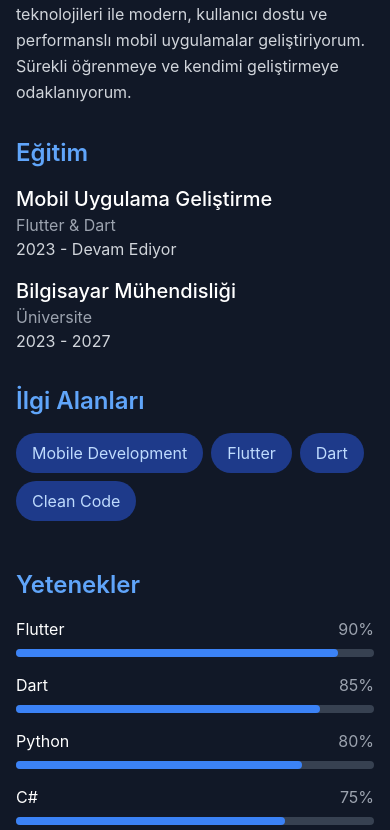
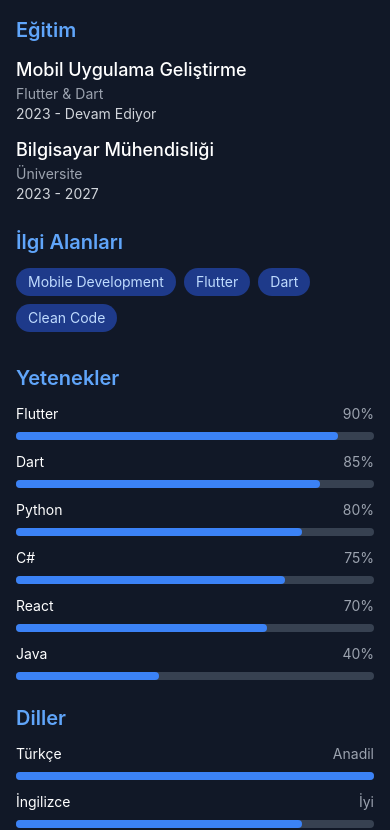
Before and after one commit to azizberattastan/kisisel_portfolyo, a React (Create React App) app: page / in a window 390 px wide. Shown: the part 1217-2047 px from the top of the page. Built offline with nearby package versions, Linux system fonts and the light colour scheme.

Commit message:
kisisel portfolyo

```diff
--- a/src/pages/About.js
+++ b/src/pages/About.js
@@ -2,16 +2,16 @@ import React from 'react';
 
 const About = () => {
   return (
-    <section id="about" className="py-20 bg-gray-900">
-      <div className="max-w-7xl mx-auto px-4">
-        <h2 className="text-4xl font-bold text-white mb-12 text-center">Hakkımda</h2>
+    <section id="about" className="py-10 md:py-20 bg-gray-900">
+      <div className="max-w-7xl mx-auto px-4 sm:px-6 lg:px-8">
+        <h2 className="text-3xl md:text-4xl font-bold text-white mb-8 md:mb-12 text-center">Hakkımda</h2>
 
-        <div className="grid grid-cols-1 md:grid-cols-2 gap-12">
+        <div className="grid grid-cols-1 md:grid-cols-2 gap-8 md:gap-12">
           {/* Sol Taraf - Kişisel Bilgiler */}
-          <div className="space-y-8">
+          <div className="space-y-6 md:space-y-8">
             <div>
-              <h3 className="text-2xl font-semibold text-blue-400 mb-4">Kişisel Bilgiler</h3>
-              <p className="text-gray-300 leading-relaxed">
+              <h3 className="text-xl md:text-2xl font-semibold text-blue-400 mb-3 md:mb-4">Kişisel Bilgiler</h3>
+              <p className="text-gray-300 leading-relaxed text-sm md:text-base">
                 Merhaba! Ben Aziz Berat Taştan, mobil uygulama geliştirme konusunda tutkulu bir yazılım geliştiricisiyim.
                 Dart ve Flutter teknolojileri ile modern, kullanıcı dostu ve performanslı mobil uygulamalar geliştiriyorum.
                 Sürekli öğrenmeye ve kendimi geliştirmeye odaklanıyorum.
@@ -19,41 +19,41 @@ const About = () => {
             </div>
 
             <div>
-              <h3 className="text-2xl font-semibold text-blue-400 mb-4">Eğitim</h3>
-              <div className="space-y-4">
+              <h3 className="text-xl md:text-2xl font-semibold text-blue-400 mb-3 md:mb-4">Eğitim</h3>
+              <div className="space-y-3 md:space-y-4">
                 <div>
-                  <h4 className="text-xl font-medium text-white">Mobil Uygulama Geliştirme</h4>
-                  <p className="text-gray-400">Flutter & Dart</p>
-                  <p className="text-gray-300">2023 - Devam Ediyor</p>
+                  <h4 className="text-lg md:text-xl font-medium text-white">Mobil Uygulama Geliştirme</h4>
+                  <p className="text-gray-400 text-sm md:text-base">Flutter & Dart</p>
+                  <p className="text-gray-300 text-sm md:text-base">2023 - Devam Ediyor</p>
                 </div>
                 <div>
-                  <h4 className="text-xl font-medium text-white">Bilgisayar Mühendisliği</h4>
-                  <p className="text-gray-400">Üniversite</p>
-                  <p className="text-gray-300">2023 - 2027</p>
+                  <h4 className="text-lg md:text-xl font-medium text-white">Bilgisayar Mühendisliği</h4>
+                  <p className="text-gray-400 text-sm md:text-base">Üniversite</p>
+                  <p className="text-gray-300 text-sm md:text-base">2023 - 2027</p>
                 </div>
               </div>
             </div>
 
             <div>
-              <h3 className="text-2xl font-semibold text-blue-400 mb-4">İlgi Alanları</h3>
+              <h3 className="text-xl md:text-2xl font-semibold text-blue-400 mb-3 md:mb-4">İlgi Alanları</h3>
               <div className="flex flex-wrap gap-2">
-                <span className="px-4 py-2 bg-blue-900 text-blue-200 rounded-full">Mobile Development</span>
-                <span className="px-4 py-2 bg-blue-900 text-blue-200 rounded-full">Flutter</span>
-                <span className="px-4 py-2 bg-blue-900 text-blue-200 rounded-full">Dart</span>
-                <span className="px-4 py-2 bg-blue-900 text-blue-200 rounded-full">Clean Code</span>
+                <span className="px-3 py-1 md:px-4 md:py-2 bg-blue-900 text-blue-200 rounded-full text-sm md:text-base">Mobile Development</span>
+                <span className="px-3 py-1 md:px-4 md:py-2 bg-blue-900 text-blue-200 rounded-full text-sm md:text-base">Flutter</span>
+                <span className="px-3 py-1 md:px-4 md:py-2 bg-blue-900 text-blue-200 rounded-full text-sm md:text-base">Dart</span>
+                <span className="px-3 py-1 md:px-4 md:py-2 bg-blue-900 text-blue-200 rounded-full text-sm md:text-base">Clean Code</span>
               </div>
             </div>
           </div>
 
           {/* Sağ Taraf - Yetenekler */}
-          <div className="space-y-8">
+          <div className="space-y-6 md:space-y-8">
             <div>
-              <h3 className="text-2xl font-semibold text-blue-400 mb-4">Yetenekler</h3>
-              <div className="space-y-4">
+              <h3 className="text-xl md:text-2xl font-semibold text-blue-400 mb-3 md:mb-4">Yetenekler</h3>
+              <div className="space-y-3 md:space-y-4">
                 <div>
                   <div className="flex justify-between mb-2">
-                    <span className="text-white">Flutter</span>
-                    <span className="text-gray-400">90%</span>
+                    <span className="text-white text-sm md:text-base">Flutter</span>
+                    <span className="text-gray-400 text-sm md:text-base">90%</span>
                   </div>
                   <div className="w-full bg-gray-700 rounded-full h-2">
                     <div className="bg-blue-500 h-2 rounded-full" style={{ width: '90%' }}></div>
@@ -61,8 +61,8 @@ const About = () => {
                 </div>
                 <div>
                   <div className="flex justify-between mb-2">
-                    <span className="text-white">Dart</span>
-                    <span className="text-gray-400">85%</span>
+                    <span className="text-white text-sm md:text-base">Dart</span>
+                    <span className="text-gray-400 text-sm md:text-base">85%</span>
                   </div>
                   <div className="w-full bg-gray-700 rounded-full h-2">
                     <div className="bg-blue-500 h-2 rounded-full" style={{ width: '85%' }}></div>
@@ -70,8 +70,8 @@ const About = () => {
                 </div>
                 <div>
                   <div className="flex justify-between mb-2">
-                    <span className="text-white">Python</span>
-                    <span className="text-gray-400">80%</span>
+                    <span className="text-white text-sm md:text-base">Python</span>
+                    <span className="text-gray-400 text-sm md:text-base">80%</span>
                   </div>
                   <div className="w-full bg-gray-700 rounded-full h-2">
                     <div className="bg-blue-500 h-2 rounded-full" style={{ width: '80%' }}></div>
@@ -79,8 +79,8 @@ const About = () => {
                 </div>
                 <div>
                   <div className="flex justify-between mb-2">
-                    <span className="text-white">C#</span>
-                    <span className="text-gray-400">75%</span>
+                    <span className="text-white text-sm md:text-base">C#</span>
+                    <span className="text-gray-400 text-sm md:text-base">75%</span>
                   </div>
                   <div className="w-full bg-gray-700 rounded-full h-2">
                     <div className="bg-blue-500 h-2 rounded-full" style={{ width: '75%' }}></div>
@@ -88,23 +88,32 @@ const About = () => {
                 </div>
                 <div>
                   <div className="flex justify-between mb-2">
-                    <span className="text-white">React</span>
-                    <span className="text-gray-400">70%</span>
+                    <span className="text-white text-sm md:text-base">React</span>
+                    <span className="text-gray-400 text-sm md:text-base">70%</span>
                   </div>
                   <div className="w-full bg-gray-700 rounded-full h-2">
                     <div className="bg-blue-500 h-2 rounded-full" style={{ width: '70%' }}></div>
+                  </div>
+                </div>
+                <div>
+                  <div className="flex justify-between mb-2">
+                    <span className="text-white text-sm md:text-base">Java</span>
+                    <span className="text-gray-400 text-sm md:text-base">40%</span>
+                  </div>
+                  <div className="w-full bg-gray-700 rounded-full h-2">
+                    <div className="bg-blue-500 h-2 rounded-full" style={{ width: '40%' }}></div>
                   </div>
                 </div>
               </div>
             </div>
 
             <div>
-              <h3 className="text-2xl font-semibold text-blue-400 mb-4">Diller</h3>
-              <div className="space-y-4">
+              <h3 className="text-xl md:text-2xl font-semibold text-blue-400 mb-3 md:mb-4">Diller</h3>
+              <div className="space-y-3 md:space-y-4">
                 <div>
                   <div className="flex justify-between mb-2">
-                    <span className="text-white">Türkçe</span>
-                    <span className="text-gray-400">Anadil</span>
+                    <span className="text-white text-sm md:text-base">Türkçe</span>
+                    <span className="text-gray-400 text-sm md:text-base">Anadil</span>
                   </div>
                   <div className="w-full bg-gray-700 rounded-full h-2">
                     <div className="bg-blue-500 h-2 rounded-full" style={{ width: '100%' }}></div>
@@ -112,8 +121,8 @@ const About = () => {
                 </div>
                 <div>
                   <div className="flex justify-between mb-2">
-                    <span className="text-white">İngilizce</span>
-                    <span className="text-gray-400">İyi</span>
+                    <span className="text-white text-sm md:text-base">İngilizce</span>
+                    <span className="text-gray-400 text-sm md:text-base">İyi</span>
                   </div>
                   <div className="w-full bg-gray-700 rounded-full h-2">
                     <div className="bg-blue-500 h-2 rounded-full" style={{ width: '80%' }}></div>
```
